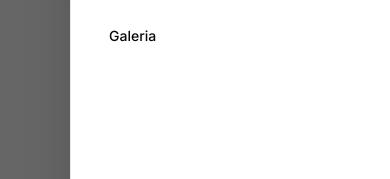
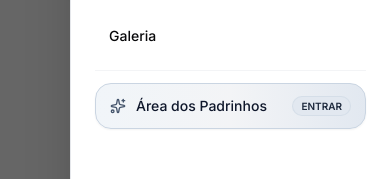
Before and after one commit to pvteixeira/site-de-presentes, a Next.js app: page / in a window 390 px wide. Both pictures are taken after a click on the button "Abrir menu de navegação". Shown: the part 375-554 px from the top of the page. Built offline with nearby package versions, Linux system fonts and the light colour scheme; no server answers; the database is empty; a web font is replaced by a local one.

Commit message:
feat: mover area dos padrinhos para dentro do menu hamburguer no mobile

```diff
--- a/src/app/components/Navbar.tsx
+++ b/src/app/components/Navbar.tsx
@@ -95,17 +95,16 @@
 
           {/* Right Action Buttons */}
           <div className="flex items-center gap-2 sm:gap-3 shrink-0 xl:absolute xl:right-6">
-            {/* Direct Padrinhos Button (Desktop & Tablet) */}
+            {/* Direct Padrinhos Button (Apenas Desktop) */}
             <Link
               href="/padrinhos"
-              className="inline-flex items-center gap-1.5 sm:gap-2 px-3 sm:px-4 py-2 rounded-xl bg-gradient-to-r from-slate-200 via-gray-200 to-slate-300 dark:from-zinc-800 dark:via-zinc-700 dark:to-zinc-800 hover:from-slate-300 hover:to-slate-400 text-slate-900 dark:text-slate-100 transition-all hover:scale-105 shadow-xs text-xs font-medium tracking-wide border border-slate-300 dark:border-zinc-600"
+              className="hidden xl:inline-flex items-center gap-2 px-4 py-2 rounded-xl bg-gradient-to-r from-slate-200 via-gray-200 to-slate-300 dark:from-zinc-800 dark:via-zinc-700 dark:to-zinc-800 hover:from-slate-300 hover:to-slate-400 text-slate-900 dark:text-slate-100 transition-all hover:scale-105 shadow-xs text-xs font-medium tracking-wide border border-slate-300 dark:border-zinc-600"
             >
               <Sparkles size={14} className="text-slate-600 dark:text-slate-300 shrink-0" />
-              <span className="hidden sm:inline">Padrinhos e Madrinhas</span>
-              <span className="sm:hidden text-[11px]">Padrinhos</span>
+              <span>Padrinhos e Madrinhas</span>
             </Link>
 
-            {/* Mobile / Tablet Menu Button (touch target min 44x44) */}
+            {/* Mobile / Tablet Menu Button (3 tracinhos) */}
             <button
               onClick={() => setMobileMenuOpen(!mobileMenuOpen)}
               className="xl:hidden w-10 h-10 flex items-center justify-center rounded-xl bg-white/90 dark:bg-zinc-900/90 border border-gray-200 dark:border-zinc-700 text-[var(--foreground)] hover:bg-gray-100 dark:hover:bg-zinc-800 transition-colors cursor-pointer shadow-xs"
@@ -177,6 +176,23 @@
                     )}
                   </a>
                 ))}
+
+                {/* Área dos Padrinhos dentro do menu hambúrguer */}
+                <div className="pt-3 mt-2 border-t border-gray-100 dark:border-zinc-800">
+                  <Link
+                    href="/padrinhos"
+                    onClick={() => setMobileMenuOpen(false)}
+                    className="flex items-center justify-between px-3.5 py-3 rounded-xl text-sm font-sans font-medium bg-gradient-to-r from-slate-100 via-gray-100 to-slate-200 dark:from-zinc-900 dark:via-zinc-800 dark:to-zinc-900 hover:from-slate-200 hover:to-slate-300 text-slate-900 dark:text-slate-100 transition-all border border-slate-300 dark:border-zinc-700 shadow-xs group"
+                  >
+                    <span className="flex items-center gap-2.5">
+                      <Sparkles size={16} className="text-slate-600 dark:text-slate-300 shrink-0 group-hover:rotate-12 transition-transform" />
+                      <span>Área dos Padrinhos</span>
+                    </span>
+                    <span className="text-[10px] uppercase font-semibold px-2 py-0.5 rounded-full bg-slate-200 dark:bg-zinc-700 text-slate-800 dark:text-slate-200 border border-slate-300/50 dark:border-zinc-600">
+                      Entrar
+                    </span>
+                  </Link>
+                </div>
               </nav>
             </motion.div>
           </>
```
